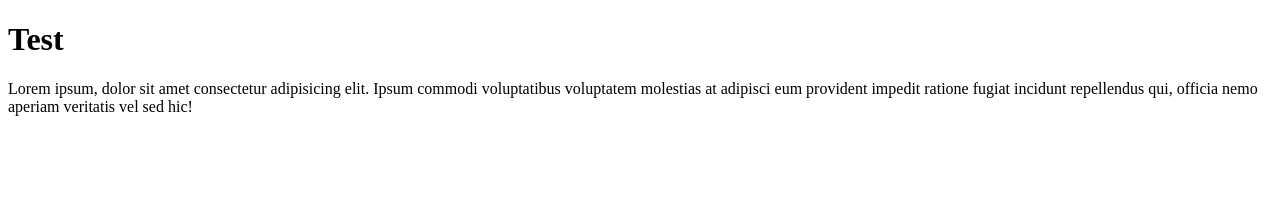
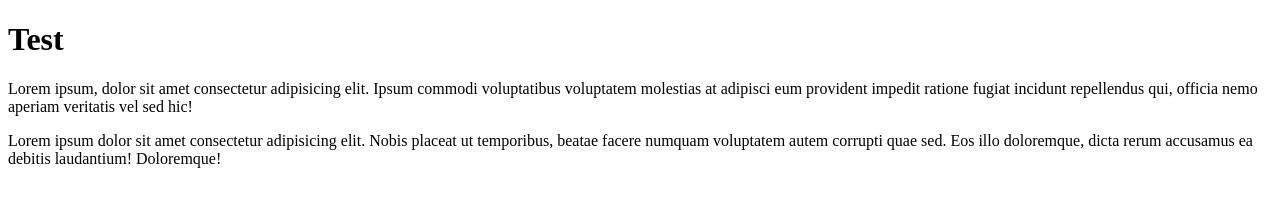
Before and after one commit to Whitesoul293/Whitesoul293, a plain HTML site: page index.html in a window 1280 px wide. Drawn offline with Linux system fonts and the light colour scheme.

Commit message:
seconda modifica

```diff
--- a/index.html
+++ b/index.html
@@ -12,6 +12,7 @@
 
     <main>
         <p>Lorem ipsum, dolor sit amet consectetur adipisicing elit. Ipsum commodi voluptatibus voluptatem molestias at adipisci eum provident impedit ratione fugiat incidunt repellendus qui, officia nemo aperiam veritatis vel sed hic!</p>
+        <p>Lorem ipsum dolor sit amet consectetur adipisicing elit. Nobis placeat ut temporibus, beatae facere numquam voluptatem autem corrupti quae sed. Eos illo doloremque, dicta rerum accusamus ea debitis laudantium! Doloremque!</p>
     </main>
 </body>
 </html>
```
